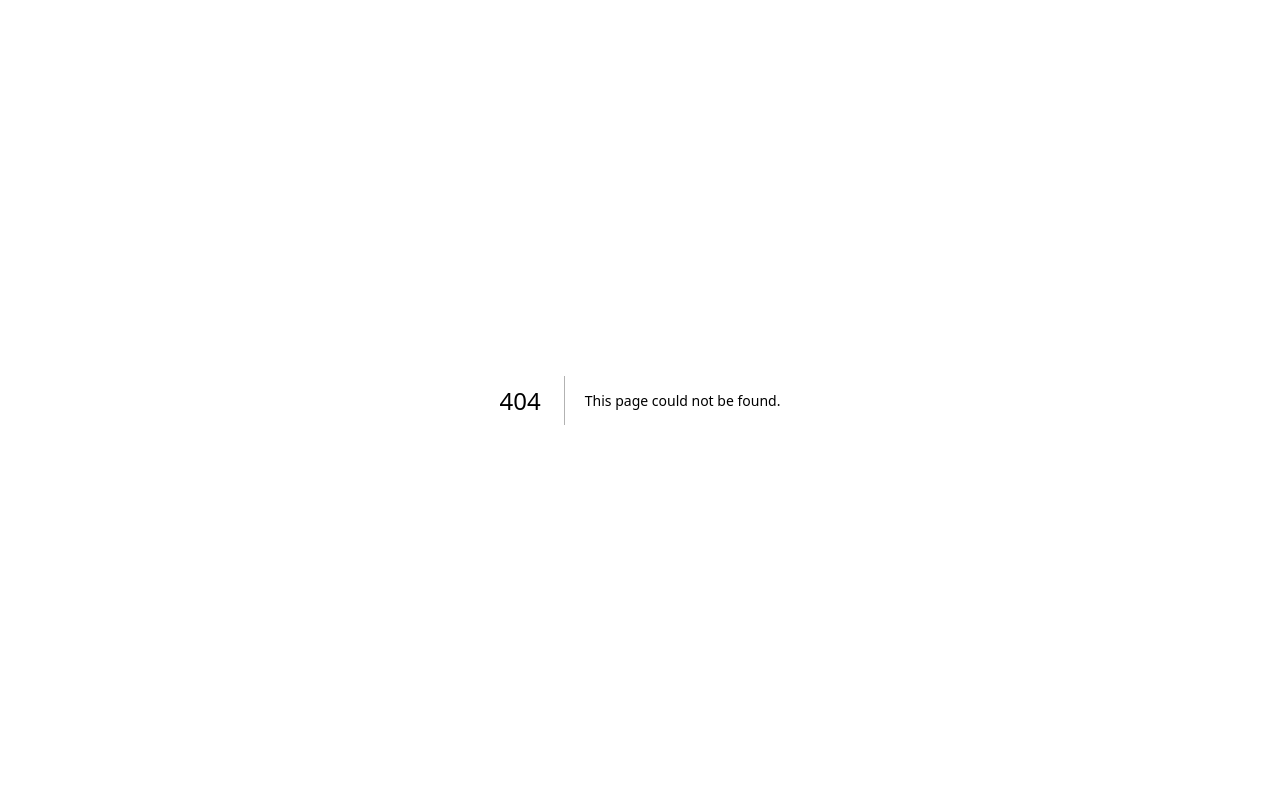
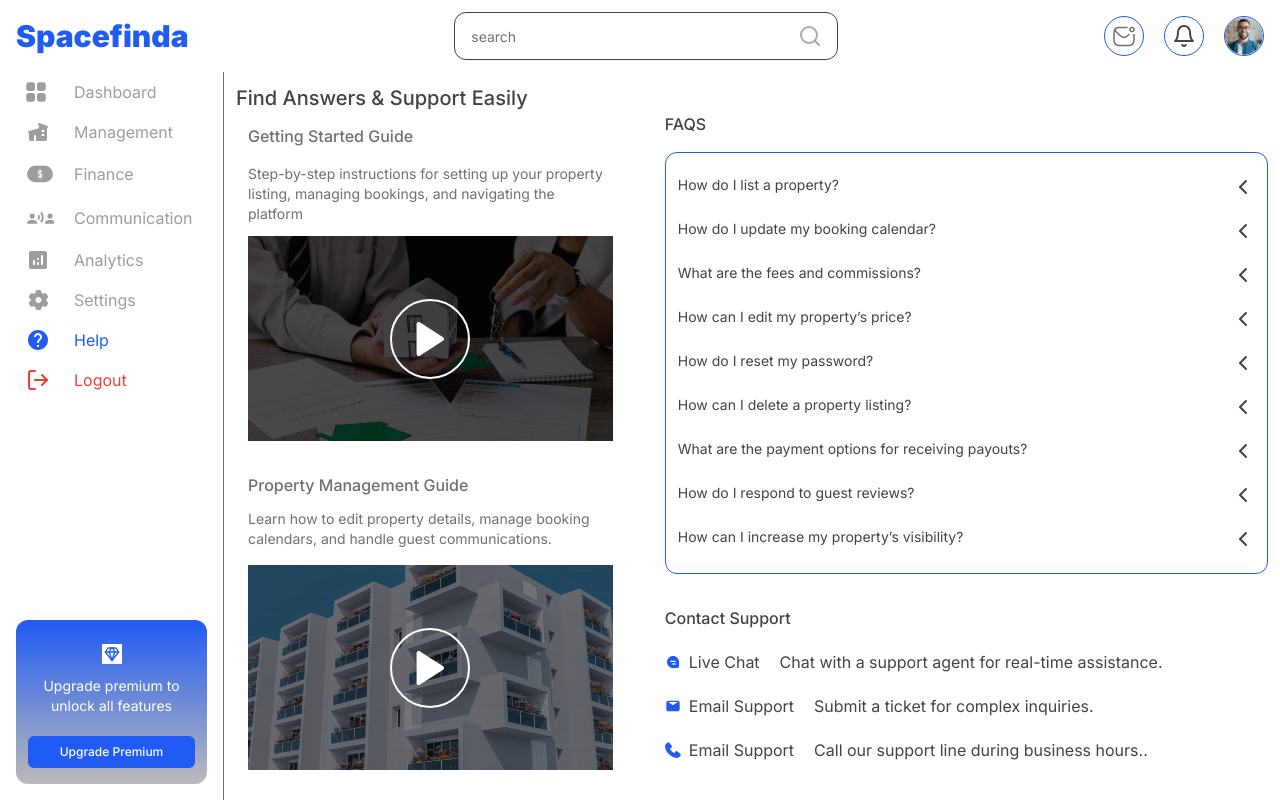
Before and after one commit to Fusion-Forge-LLC/spaceng, a Next.js app: page /dashboard/help in a window 1280 px wide. Before the commit this address had no page. Built offline with nearby package versions, Linux system fonts and the light colour scheme.

Commit message:
created help page

```diff
--- a/app/dashboard/_components/dashboard/mobile-nav.tsx
+++ b/app/dashboard/_components/dashboard/mobile-nav.tsx
@@ -55,7 +55,7 @@ function MobileNav() {
           <NavItems Icon={CommunicationIcon} name="Communication" path="/dashboard/communication" />
           <NavItems Icon={AnalyticIcon} name="Analytics" path="/dashboard/analytics" />
           <NavItems Icon={SettingsIcon} name="Settings" path="/dashboard/settings" />
-          <NavItems Icon={HelpIcon} name="Help" path="/help" />
+          <NavItems Icon={HelpIcon} name="Help" path="/dashboard/help" />
           <li className="">
             <button className="dashboard-nav text-red w-full">
               <span className="w-10">
--- /dev/null
+++ b/app/dashboard/help/page.tsx
@@ -0,0 +1,132 @@
+import {ChevronLeft} from "lucide-react";
+import Image from "next/image";
+import React from "react";
+
+import {ChatIcon, EmailIcon2, PhoneIcon2, PlayIcon} from "@/components/Icons/icons";
+
+const faqs = [
+  {
+    title: "How do I list a property?",
+  },
+  {
+    title: "How do I update my booking calendar?",
+  },
+  {
+    title: "What are the fees and commissions?",
+  },
+  {
+    title: "How can I edit my property’s price?",
+  },
+  {
+    title: "How do I reset my password?",
+  },
+  {
+    title: "How can I delete a property listing?",
+  },
+  {
+    title: "What are the payment options for receiving payouts?",
+  },
+  {
+    title: "How do I respond to guest reviews?",
+  },
+  {
+    title: "How can I increase my property’s visibility?",
+  },
+];
+
+function Page() {
+  return (
+    <div className="px-4 py-3 sm:p-3 max-md:pb-20">
+      <h3 className="font-medium text-xl">Find Answers & Support Easily</h3>
+
+      <div className="grid grid-cols-1 lg:grid-cols-4 min-[1200px]:grid-cols-5 gap-5 min-[1200px]:gap-10">
+        <section className="sm:p-3 text-grey-200 text-sm lg:col-span-2 space-y-8">
+          <div>
+            <h4 className="mb-4 font-medium text-base">Getting Started Guide</h4>
+            <p className="mb-3">
+              Step-by-step instructions for setting up your property listing, managing bookings, and
+              navigating the platform
+            </p>
+
+            <div className="aspect-video relative">
+              <Image
+                fill
+                alt="Business Image"
+                className="object-cover object-center"
+                src={"/business-bg.png"}
+              />
+              <div className="absolute h-full w-full top-0 left-0 bg-black/50 grid place-content-center">
+                <button className="h-20 w-20 grid place-content-center rounded-full border-2 border-white">
+                  <PlayIcon />
+                </button>
+              </div>
+            </div>
+          </div>
+
+          <div>
+            <h4 className="mb-3 font-medium text-base">Property Management Guide</h4>
+            <p className="mb-4">
+              Learn how to edit property details, manage booking calendars, and handle guest
+              communications.
+            </p>
+
+            <div className="aspect-video relative">
+              <Image
+                fill
+                alt="Business Image"
+                className="object-cover object-center"
+                src={"/ikoyi.png"}
+              />
+              <div className="absolute h-full w-full top-0 left-0 bg-black/50 grid place-content-center">
+                <button className="h-20 w-20 grid place-content-center rounded-full border-2 border-white">
+                  <PlayIcon />
+                </button>
+              </div>
+            </div>
+          </div>
+        </section>
+
+        <section className="lg:col-span-2 min-[1200px]:col-span-3 text-sm space-y-8">
+          <div>
+            <h4 className="mb-4 font-medium text-base">FAQS</h4>
+            <ul className="border border-blue rounded-xl p-3">
+              {faqs.map((item, index) => {
+                return (
+                  <li key={index} className="py-2.5 flex justify-between">
+                    <span>{item.title}</span>
+                    <button>
+                      <ChevronLeft />
+                    </button>
+                  </li>
+                );
+              })}
+            </ul>
+          </div>
+          <div className="min-[1200px]:text-base space-y-5">
+            <h4 className="mb-3 font-medium text-base">Contact Support</h4>
+            <div className="flex items-center gap-5">
+              <span className="flex items-center gap-2">
+                <ChatIcon /> Live Chat
+              </span>
+              <span className="flex-1">Chat with a support agent for real-time assistance.</span>
+            </div>
+            <div className="flex items-center gap-5">
+              <span className="flex items-center gap-2">
+                <EmailIcon2 /> Email Support
+              </span>
+              <span className="flex-1">Submit a ticket for complex inquiries.</span>
+            </div>
+            <div className="flex items-center gap-5">
+              <span className="flex items-center gap-2">
+                <PhoneIcon2 /> Email Support
+              </span>
+              <span className="flex-1">Call our support line during business hours..</span>
+            </div>
+          </div>
+        </section>
+      </div>
+    </div>
+  );
+}
+
+export default Page;
--- a/app/dashboard/layout.tsx
+++ b/app/dashboard/layout.tsx
@@ -58,7 +58,7 @@ function DashboardLyout({children}: {children: ReactNode}) {
             />
             <NavItems Icon={AnalyticIcon} name="Analytics" path="/dashboard/analytics" />
             <NavItems Icon={SettingsIcon} name="Settings" path="/dashboard/settings" />
-            <NavItems Icon={HelpIcon} name="Help" path="/help" />
+            <NavItems Icon={HelpIcon} name="Help" path="/dashboard/help" />
             <li className="">
               <button className="dashboard-nav text-red w-full">
                 <span className="w-10">
--- a/app/dashboard/settings/page.tsx
+++ b/app/dashboard/settings/page.tsx
@@ -147,7 +147,7 @@ function CheckMark({id, label}: {id: string; label: string}) {
       <label htmlFor={id}>{label}</label>
       <input className="hidden peer" id={id} name={id} type="checkbox" />
       <label
-        className="ml-auto block w-12 h-6 rounded-full bg-grey-200 p-1 peer-checked:[&_span]:translate-x-6"
+        className="ml-auto cursor-pointer block w-12 h-6 rounded-full bg-grey-200 p-1 peer-checked:[&_span]:translate-x-6"
         htmlFor={id}
       >
         <span className="block h-4 w-4 rounded-full bg-white transition-all" />
--- a/components/Icons/icons.tsx
+++ b/components/Icons/icons.tsx
@@ -513,3 +513,51 @@ export function PhoneIcon() {
     </svg>
   );
 }
+
+export function PlayIcon() {
+  return (
+    <svg fill="none" height="36" viewBox="0 0 28 36" width="28" xmlns="http://www.w3.org/2000/svg">
+      <path
+        d="M0.583984 32.9329V3.0662C0.584606 2.69251 0.685723 2.32588 0.876743 2.0047C1.06776 1.68353 1.34165 1.41965 1.66971 1.24071C1.99776 1.06177 2.36791 0.974364 2.74135 0.987644C3.1148 1.00092 3.4778 1.1144 3.79232 1.31619L27.0257 16.2454C27.3198 16.4338 27.5619 16.6933 27.7295 16.9998C27.8972 17.3064 27.9851 17.6501 27.9851 17.9995C27.9851 18.3489 27.8972 18.6927 27.7295 18.9992C27.5619 19.3058 27.3198 19.5652 27.0257 19.7537L3.79232 34.687C3.4778 34.8888 3.1148 35.0023 2.74135 35.0156C2.36791 35.0289 1.99776 34.9414 1.66971 34.7625C1.34165 34.5836 1.06776 34.3197 0.876743 33.9985C0.685723 33.6773 0.584606 33.3107 0.583984 32.937V32.9329Z"
+        fill="white"
+      />
+    </svg>
+  );
+}
+
+export function ChatIcon() {
+  return (
+    <svg fill="none" height="16" viewBox="0 0 40 40" width="16" xmlns="http://www.w3.org/2000/svg">
+      <path
+        clipRule="evenodd"
+        d="M20 5C16.0218 5 12.2064 6.58035 9.3934 9.3934C6.58035 12.2064 5 16.0218 5 20C5 23.9782 6.58035 27.7936 9.3934 30.6066C12.2064 33.4196 16.0218 35 20 35H27.5C29.83 35 30.995 35 31.9133 34.62C32.5202 34.3687 33.0715 34.0004 33.5359 33.5359C34.0004 33.0715 34.3687 32.5202 34.62 31.9133C35 30.995 35 29.83 35 27.5V20C35 16.0218 33.4196 12.2064 30.6066 9.3934C27.7936 6.58035 23.9782 5 20 5ZM13.3333 18.3333C13.3333 17.8913 13.5089 17.4674 13.8215 17.1548C14.134 16.8423 14.558 16.6667 15 16.6667H25C25.442 16.6667 25.8659 16.8423 26.1785 17.1548C26.4911 17.4674 26.6667 17.8913 26.6667 18.3333C26.6667 18.7754 26.4911 19.1993 26.1785 19.5118C25.8659 19.8244 25.442 20 25 20H15C14.558 20 14.134 19.8244 13.8215 19.5118C13.5089 19.1993 13.3333 18.7754 13.3333 18.3333ZM18.3333 25C18.3333 24.558 18.5089 24.134 18.8215 23.8215C19.134 23.5089 19.558 23.3333 20 23.3333H25C25.442 23.3333 25.8659 23.5089 26.1785 23.8215C26.4911 24.134 26.6667 24.558 26.6667 25C26.6667 25.442 26.4911 25.8659 26.1785 26.1785C25.8659 26.4911 25.442 26.6667 25 26.6667H20C19.558 26.6667 19.134 26.4911 18.8215 26.1785C18.5089 25.8659 18.3333 25.442 18.3333 25Z"
+        fill="#205BF3"
+        fillRule="evenodd"
+      />
+    </svg>
+  );
+}
+
+export function EmailIcon2() {
+  return (
+    <svg fill="none" height="16" viewBox="0 0 40 40" width="16" xmlns="http://www.w3.org/2000/svg">
+      <path
+        d="M31.6673 6.66602H8.33398C7.0079 6.66602 5.73613 7.1928 4.79845 8.13048C3.86077 9.06816 3.33398 10.3399 3.33398 11.666V28.3327C3.33398 29.6588 3.86077 30.9305 4.79845 31.8682C5.73613 32.8059 7.0079 33.3327 8.33398 33.3327H31.6673C32.9934 33.3327 34.2652 32.8059 35.2029 31.8682C36.1405 30.9305 36.6673 29.6588 36.6673 28.3327V11.666C36.6673 10.3399 36.1405 9.06816 35.2029 8.13048C34.2652 7.1928 32.9934 6.66602 31.6673 6.66602ZM31.6673 9.99935L20.834 17.4493C20.5806 17.5956 20.2932 17.6726 20.0007 17.6726C19.7081 17.6726 19.4207 17.5956 19.1673 17.4493L8.33398 9.99935H31.6673Z"
+        fill="#205BF3"
+      />
+    </svg>
+  );
+}
+
+export function PhoneIcon2() {
+  return (
+    <svg fill="none" height="16" viewBox="0 0 34 34" width="16" xmlns="http://www.w3.org/2000/svg">
+      <path
+        clipRule="evenodd"
+        d="M24.587 33.8884C22.187 33.8001 15.3853 32.8601 8.26199 25.7384C1.14033 18.6151 0.201992 11.8151 0.111992 9.41345C-0.0213415 5.75345 2.78199 2.19845 6.02033 0.810115C6.41029 0.641727 6.83733 0.577616 7.25954 0.624074C7.68176 0.670533 8.08464 0.825964 8.42866 1.07511C11.0953 3.01845 12.9353 5.95845 14.5153 8.27011C14.863 8.778 15.0116 9.39603 14.9329 10.0064C14.8542 10.6169 14.5537 11.177 14.0887 11.5801L10.837 13.9951C10.6799 14.1086 10.5693 14.2752 10.5258 14.464C10.4823 14.6528 10.5087 14.851 10.6003 15.0218C11.337 16.3601 12.647 18.3534 14.147 19.8534C15.647 21.3534 17.7353 22.7501 19.167 23.5701C19.3465 23.6709 19.5578 23.699 19.7574 23.6488C19.9571 23.5986 20.1299 23.4738 20.2403 23.3001L22.357 20.0784C22.7461 19.5615 23.3202 19.2152 23.959 19.1121C24.5977 19.0089 25.2516 19.1569 25.7837 19.5251C28.1287 21.1484 30.8653 22.9568 32.8687 25.5218C33.138 25.8683 33.3094 26.2808 33.3648 26.7162C33.4202 27.1516 33.3577 27.5938 33.1837 27.9968C31.7887 31.2518 28.2587 34.0234 24.587 33.8884Z"
+        fill="#205BF3"
+        fillRule="evenodd"
+      />
+    </svg>
+  );
+}
```
